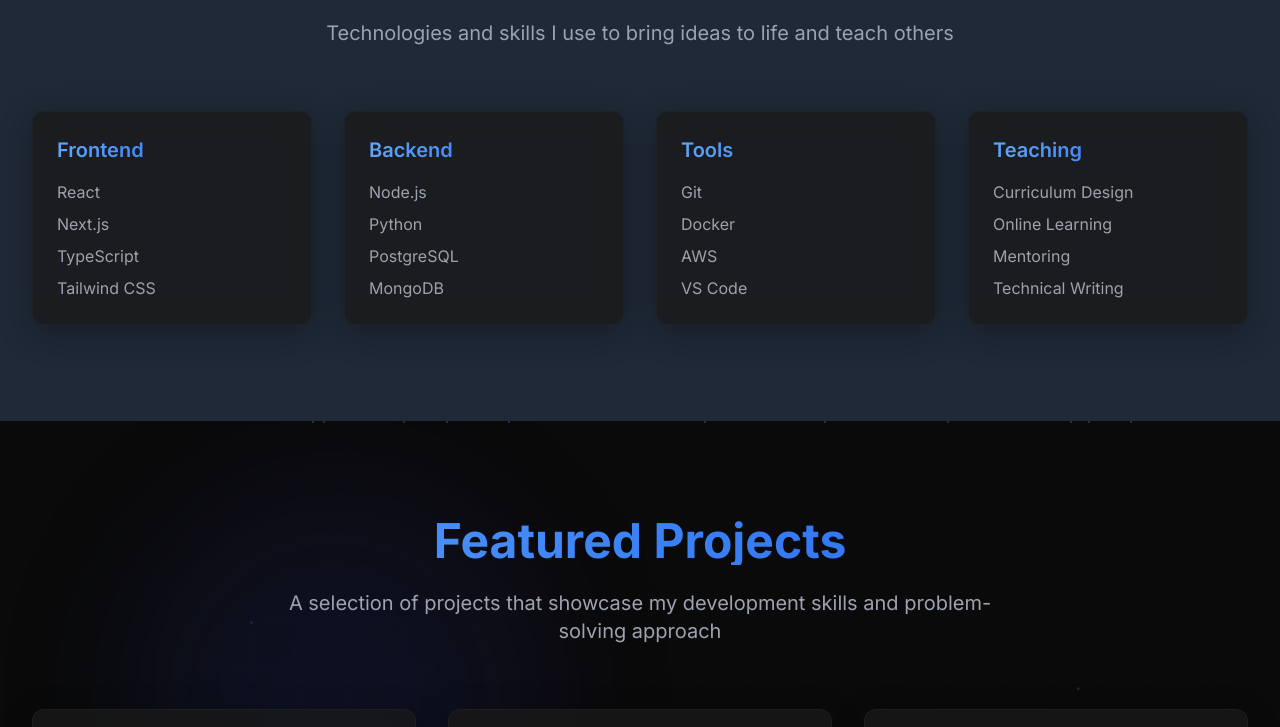
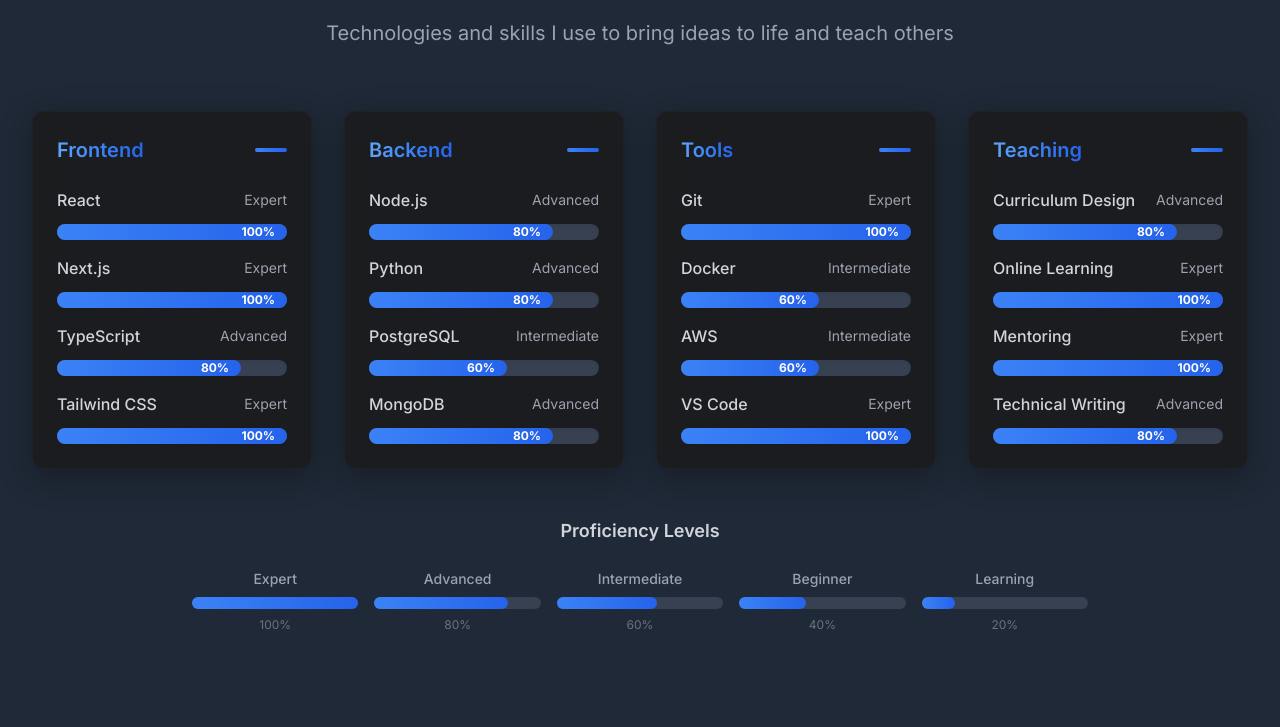
Before and after one commit to nkkwame/nkkwame.github.io, a Next.js app: page / in a window 1280 px wide. Shown: the part 1765-2492 px from the top of the page. Built offline with nearby package versions, Linux system fonts and the light colour scheme.

Commit message:
feat: Enhance Skills component with intersection observer and proficiency levels

```diff
--- a/components/Skills.tsx
+++ b/components/Skills.tsx
@@ -1,10 +1,83 @@
+import { useState, useEffect } from 'react'
+
 export default function Skills() {
+  const [isVisible, setIsVisible] = useState(false)
+
+  useEffect(() => {
+    const observer = new IntersectionObserver(
+      ([entry]) => {
+        if (entry.isIntersecting) {
+          setIsVisible(true)
+        }
+      },
+      { threshold: 0.3 }
+    )
+
+    const section = document.getElementById('skills')
+    if (section) {
+      observer.observe(section)
+    }
+
+    return () => {
+      if (section) {
+        observer.unobserve(section)
+      }
+    }
+  }, [])
   const skills = [
-    { category: 'Frontend', items: ['React', 'Next.js', 'TypeScript', 'Tailwind CSS'] },
-    { category: 'Backend', items: ['Node.js', 'Python', 'PostgreSQL', 'MongoDB'] },
-    { category: 'Tools', items: ['Git', 'Docker', 'AWS', 'VS Code'] },
-    { category: 'Teaching', items: ['Curriculum Design', 'Online Learning', 'Mentoring', 'Technical Writing'] }
+    {
+      category: 'Frontend',
+      items: [
+        { name: 'React', level: 5 },
+        { name: 'Next.js', level: 5 },
+        { name: 'TypeScript', level: 4 },
+        { name: 'Tailwind CSS', level: 5 }
+      ]
+    },
+    {
+      category: 'Backend',
+      items: [
+        { name: 'Node.js', level: 4 },
+        { name: 'Python', level: 4 },
+        { name: 'PostgreSQL', level: 3 },
+        { name: 'MongoDB', level: 4 }
+      ]
+    },
+    {
+      category: 'Tools',
+      items: [
+        { name: 'Git', level: 5 },
+        { name: 'Docker', level: 3 },
+        { name: 'AWS', level: 3 },
+        { name: 'VS Code', level: 5 }
+      ]
+    },
+    {
+      category: 'Teaching',
+      items: [
+        { name: 'Curriculum Design', level: 4 },
+        { name: 'Online Learning', level: 5 },
+        { name: 'Mentoring', level: 5 },
+        { name: 'Technical Writing', level: 4 }
+      ]
+    }
   ]
+
+  const renderProgressBar = (level: number) => {
+    const percentage = (level / 5) * 100
+    return (
+      <div className="w-full bg-gray-200 dark:bg-gray-700 rounded-full h-4 shadow-inner">
+        <div
+          className="bg-gradient-to-r from-blue-500 to-blue-600 h-4 rounded-full transition-all duration-1000 flex items-center justify-end pr-3 shadow-sm"
+          style={{ width: isVisible ? `${percentage}%` : '0%' }}
+        >
+          <span className="text-xs text-white font-bold drop-shadow-sm">
+            {isVisible && percentage >= 25 ? `${percentage}%` : ''}
+          </span>
+        </div>
+      </div>
+    )
+  }
 
   return (
     <section id="skills" className="section-padding bg-gray-50 dark:bg-gray-800">
@@ -17,18 +90,76 @@
         </div>
 
         <div className="grid grid-cols-1 md:grid-cols-2 lg:grid-cols-4 gap-8">
-          {skills.map((skillGroup, index) => (
-            <div key={index} className="card">
-              <h3 className="text-xl font-semibold mb-4 gradient-text">{skillGroup.category}</h3>
-              <ul className="space-y-2">
-                {skillGroup.items.map((skill, skillIndex) => (
-                  <li key={skillIndex} className="text-gray-600 dark:text-gray-400">
-                    {skill}
-                  </li>
+          {skills.map((skillGroup) => (
+            <div key={skillGroup.category} className="card hover:shadow-lg transition-shadow duration-300">
+              <div className="flex items-center justify-between mb-6">
+                <h3 className="text-xl font-semibold gradient-text">{skillGroup.category}</h3>
+                <div className="w-8 h-1 bg-gradient-to-r from-blue-500 to-blue-600 rounded-full"></div>
+              </div>
+
+              <div className="space-y-4">
+                {skillGroup.items.map((skill) => (
+                  <div key={skill.name} className="space-y-3">
+                    <div className="flex items-center justify-between">
+                      <span className="text-gray-700 dark:text-gray-300 font-medium">
+                        {skill.name}
+                      </span>
+                      <span className="text-sm text-gray-500 dark:text-gray-400">
+                        {skill.level === 5 && "Expert"}
+                        {skill.level === 4 && "Advanced"}
+                        {skill.level === 3 && "Intermediate"}
+                        {skill.level === 2 && "Beginner"}
+                        {skill.level === 1 && "Learning"}
+                      </span>
+                    </div>
+                    {renderProgressBar(skill.level)}
+                  </div>
                 ))}
-              </ul>
+              </div>
             </div>
           ))}
+        </div>
+
+        {/* Legend */}
+        <div className="mt-12 text-center">
+          <h4 className="text-lg font-semibold mb-6 text-gray-700 dark:text-gray-300">Proficiency Levels</h4>
+          <div className="grid grid-cols-2 md:grid-cols-5 gap-4 max-w-4xl mx-auto">
+            <div className="flex flex-col items-center space-y-2">
+              <span className="text-sm font-medium text-gray-600 dark:text-gray-400">Expert</span>
+              <div className="w-full h-3 bg-gray-200 dark:bg-gray-700 rounded-full">
+                <div className="w-full h-3 bg-gradient-to-r from-blue-500 to-blue-600 rounded-full"></div>
+              </div>
+              <span className="text-xs text-gray-500">100%</span>
+            </div>
+            <div className="flex flex-col items-center space-y-2">
+              <span className="text-sm font-medium text-gray-600 dark:text-gray-400">Advanced</span>
+              <div className="w-full h-3 bg-gray-200 dark:bg-gray-700 rounded-full">
+                <div className="w-4/5 h-3 bg-gradient-to-r from-blue-500 to-blue-600 rounded-full"></div>
+              </div>
+              <span className="text-xs text-gray-500">80%</span>
+            </div>
+            <div className="flex flex-col items-center space-y-2">
+              <span className="text-sm font-medium text-gray-600 dark:text-gray-400">Intermediate</span>
+              <div className="w-full h-3 bg-gray-200 dark:bg-gray-700 rounded-full">
+                <div className="w-3/5 h-3 bg-gradient-to-r from-blue-500 to-blue-600 rounded-full"></div>
+              </div>
+              <span className="text-xs text-gray-500">60%</span>
+            </div>
+            <div className="flex flex-col items-center space-y-2">
+              <span className="text-sm font-medium text-gray-600 dark:text-gray-400">Beginner</span>
+              <div className="w-full h-3 bg-gray-200 dark:bg-gray-700 rounded-full">
+                <div className="w-2/5 h-3 bg-gradient-to-r from-blue-500 to-blue-600 rounded-full"></div>
+              </div>
+              <span className="text-xs text-gray-500">40%</span>
+            </div>
+            <div className="flex flex-col items-center space-y-2">
+              <span className="text-sm font-medium text-gray-600 dark:text-gray-400">Learning</span>
+              <div className="w-full h-3 bg-gray-200 dark:bg-gray-700 rounded-full">
+                <div className="w-1/5 h-3 bg-gradient-to-r from-blue-500 to-blue-600 rounded-full"></div>
+              </div>
+              <span className="text-xs text-gray-500">20%</span>
+            </div>
+          </div>
         </div>
       </div>
     </section>
```
